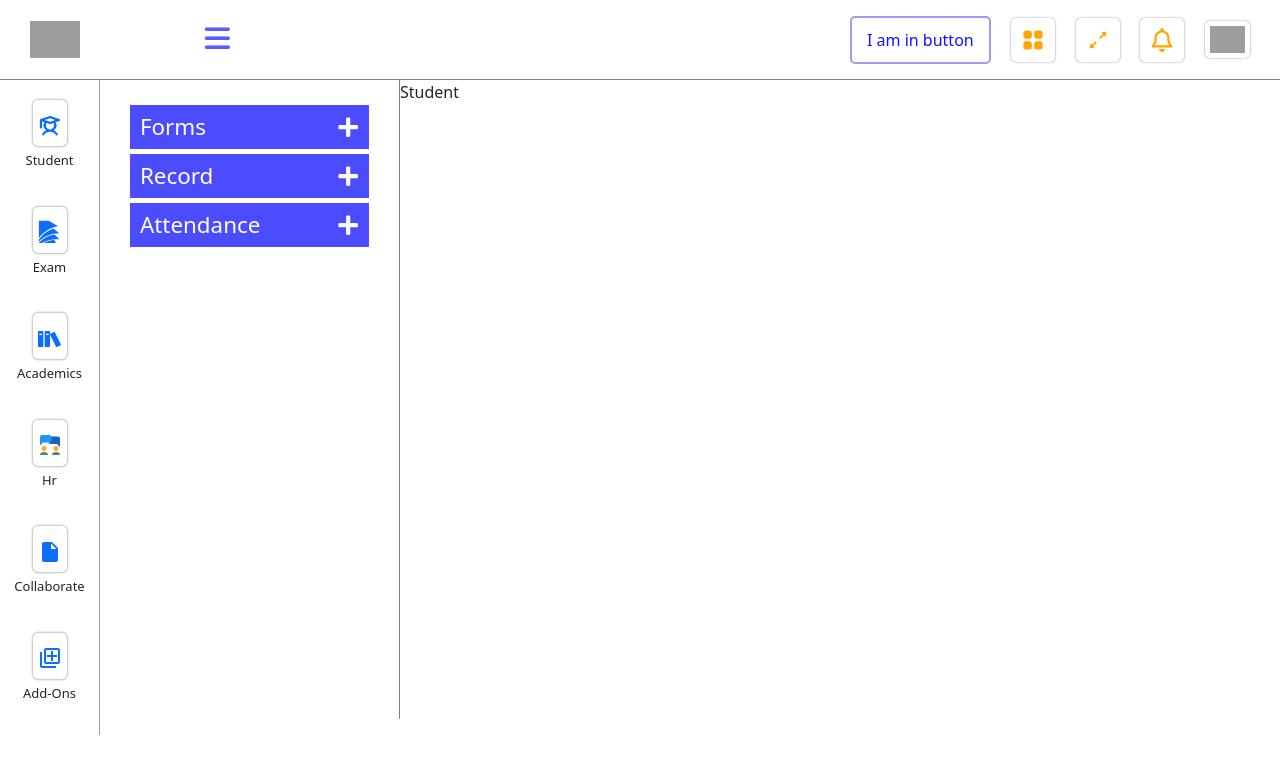
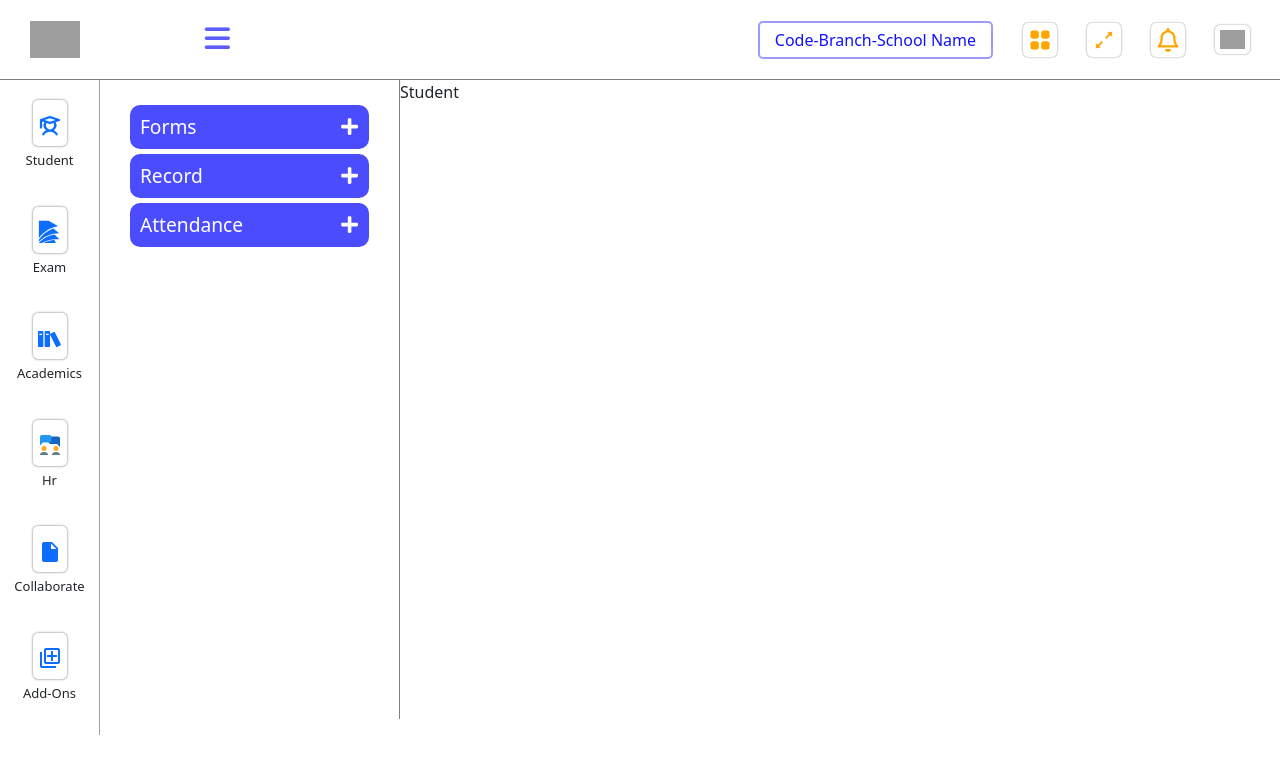
Before and after one commit to suggulokesh27/sms-ui, a React (Create React App) app: page /student in a window 1280 px wide. Shown: the top 774 px of the page. Built offline with nearby package versions, Linux system fonts and the light colour scheme; grey boxes are pictures that could not be loaded.

Commit message:
header change

```diff
--- a/src/Component/Header.js
+++ b/src/Component/Header.js
@@ -35,7 +35,7 @@ const Header = () => {
             </div>
 
             <div className='right'>
-                <button>I am in button</button>
+                <button>Code-Branch-School Name</button>
                 <div className='navbar-icons'> <HiMiniSquares2X2 /> </div>
                 <div className='navbar-icons'> <AiOutlineArrowsAlt /> </div>
                 <div className='navbar-icons'> <FaRegBell /> </div>
--- a/src/UI/Component/ContentSidebar.css
+++ b/src/UI/Component/ContentSidebar.css
@@ -18,11 +18,11 @@
     width: 80%;
     height: 44px;
     padding: 10px;
-    font-size: 1.4em;
+    font-size: 1.2em;
     color: white;
     text-transform: capitalize;
     background-color: rgba(0, 0, 255, 0.703);
-
+    border-radius: 10px;
     display: flex;
     justify-content: space-between;
     align-items: center;
--- a/src/UI/Component/Header.css
+++ b/src/UI/Component/Header.css
@@ -23,10 +23,11 @@
 }
 
 .right{
-    width: 400px;
+    width: 700px;
     display: flex;
+    gap: 30px;
     align-items: center;
-    justify-content: space-between;
+    justify-content: right;
 }
 
 .left i{
@@ -36,7 +37,7 @@
 }
 
 .right button{
-    padding: 10px 15px;
+    padding: 5px 15px;
     border-radius: 5px;
     font-size: 1em;
     border: 2px solid #4a4af28b;
@@ -49,7 +50,7 @@
 
 .navbar-icons{
     box-shadow: 0 0 2px .1px #868686;
-    padding: 10px;
+    padding: 5px;
     font-size: 1.5rem;
     display: flex;
     justify-content: center;
@@ -70,6 +71,6 @@
     border-radius: 5px;
     cursor: pointer;
     img{
-        width: 35px;
+        width: 25px;
     }
 }
```
